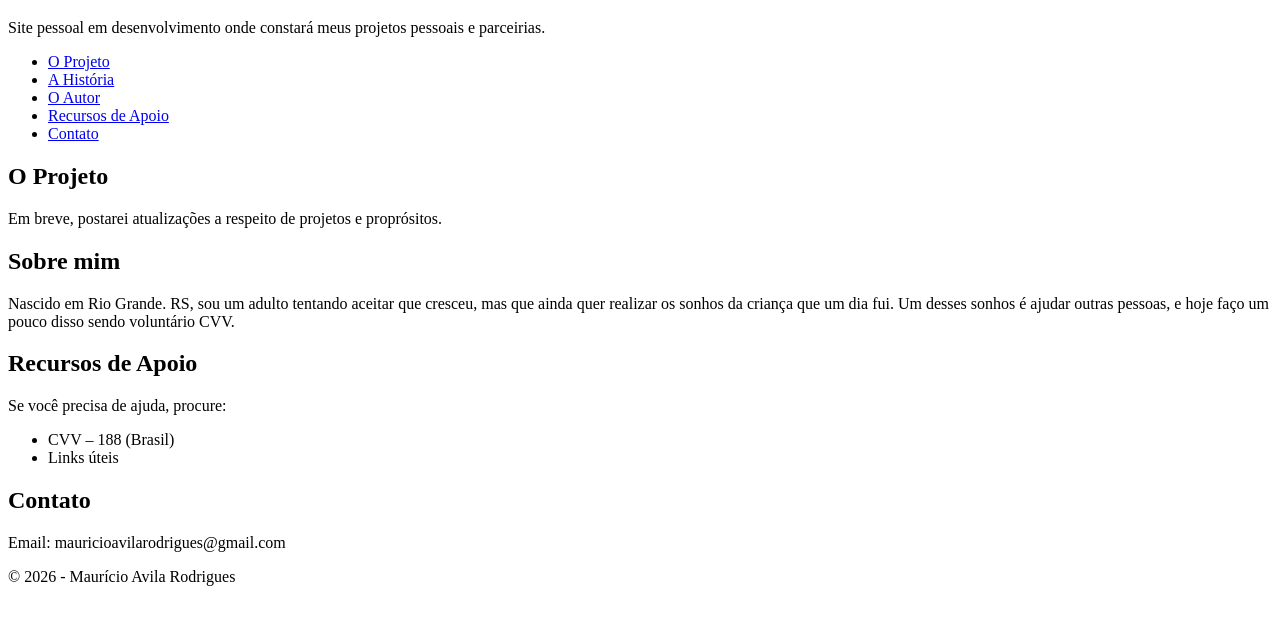
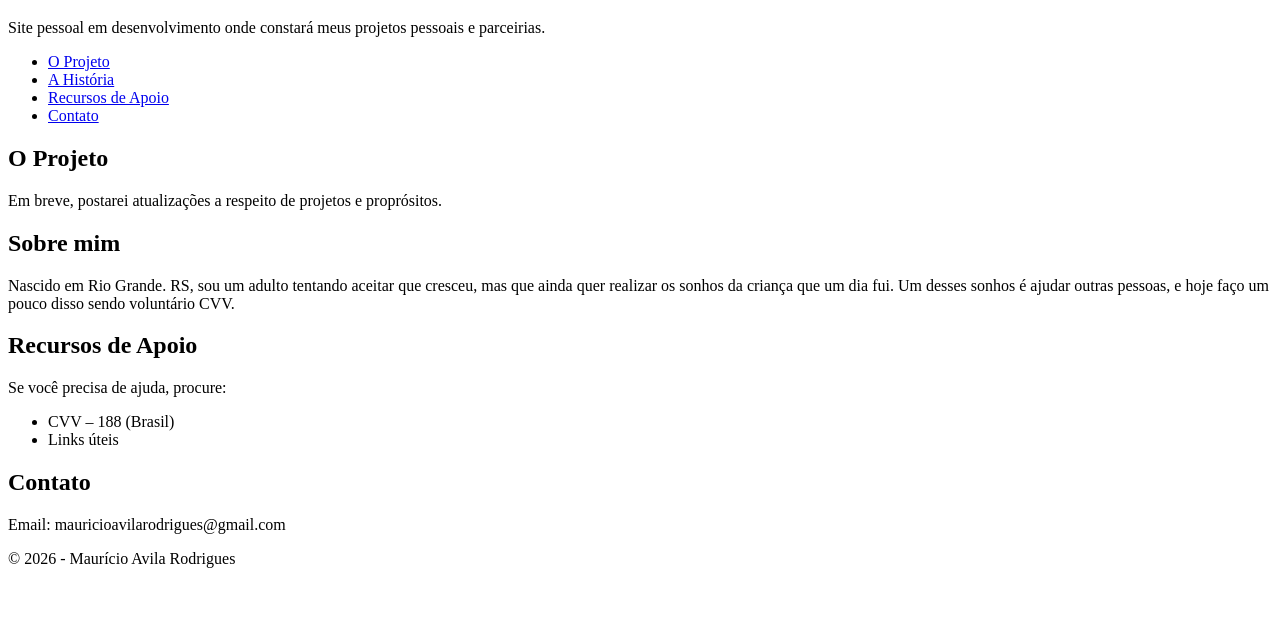
Before and after one commit to mauricioavilarodrigues/mauricioavilarodrigues, a plain HTML site: page index.html in a window 1280 px wide. Shown: the part 61-686 px from the top of the page. Drawn offline with Linux system fonts and the light colour scheme.

Commit message:
Remove 'O Autor' link from navigation

```diff
--- a/index.html
+++ b/index.html
@@ -15,7 +15,6 @@
     <ul>
       <li><a href="#projeto">O Projeto</a></li>
       <li><a href="#historia">A História</a></li>
-      <li><a href="#autor">O Autor</a></li>
       <li><a href="#apoio">Recursos de Apoio</a></li>
       <li><a href="#contato">Contato</a></li>
     </ul>
```
